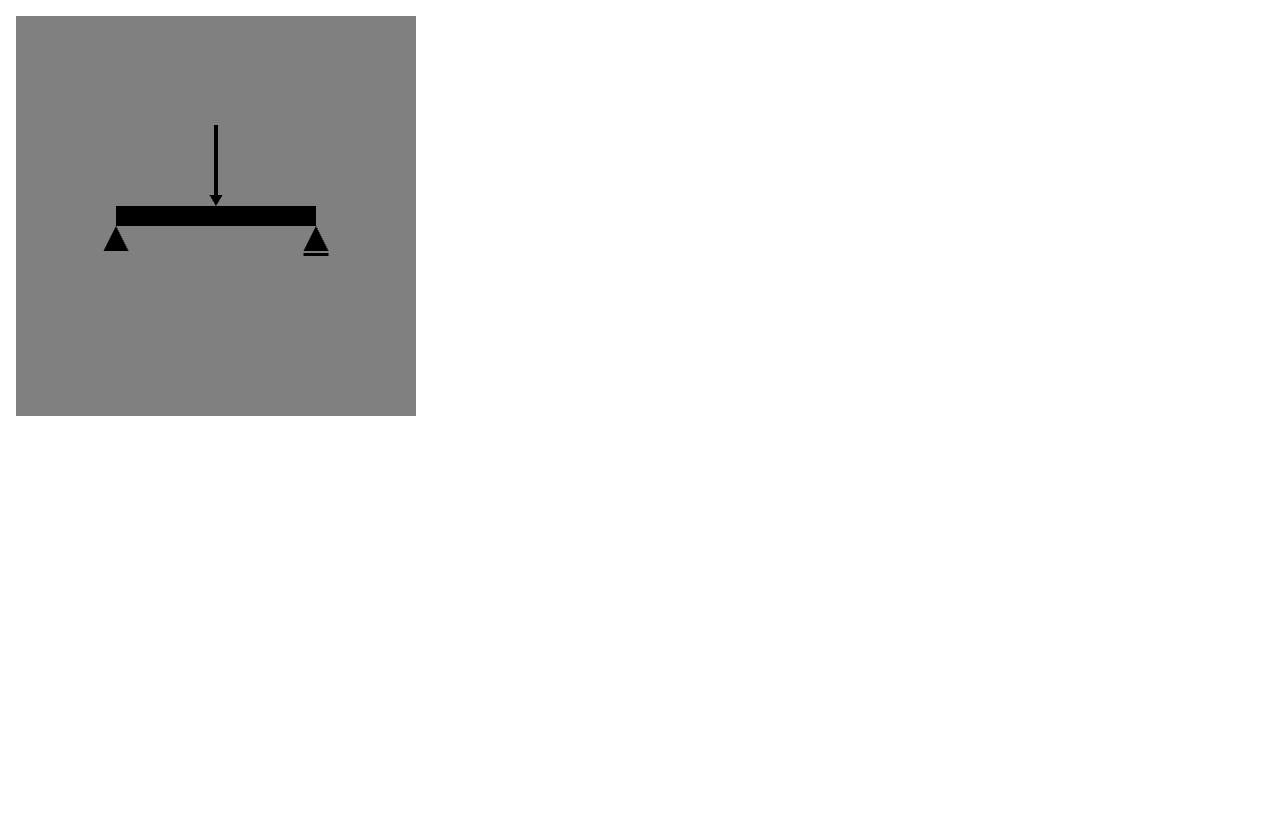
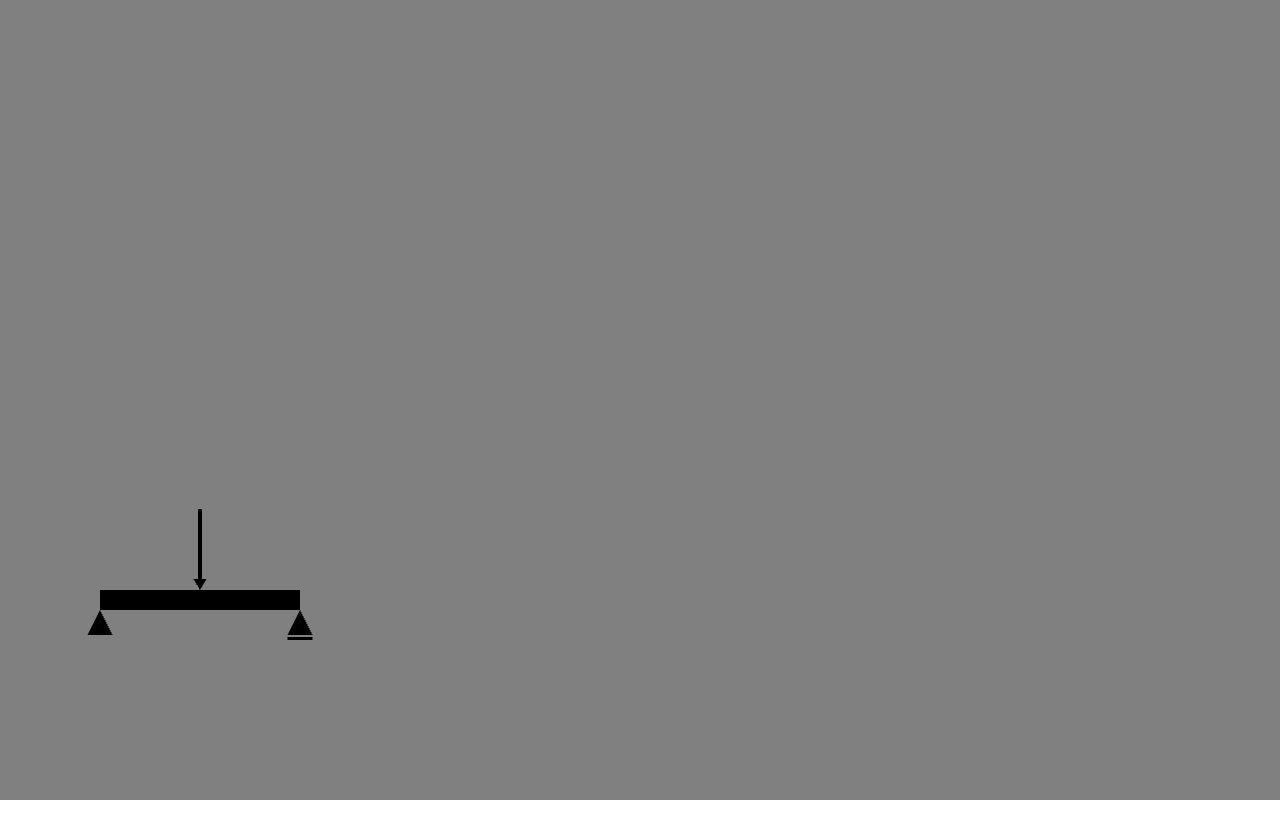
Before and after one commit to nekikara/webgl-rectangle-drawer, a website built with webpack: page templates/index.html in a window 1280 px wide. Built offline with nearby package versions, Linux system fonts and the light colour scheme; animation ran at ten frames a second.

Commit message:
Maximize the canvas size

```diff
--- a/src/js/SimpleBeam.ts
+++ b/src/js/SimpleBeam.ts
@@ -21,5 +21,6 @@ export class SimpleBeam {
 
         const load = ContentratedLoad.default(beam.centerTop);
         load.draw(gc);
+        requestAnimationFrame(() => {this.draw(canvas)});
     }
 }
--- a/src/js/graphicsContext.ts
+++ b/src/js/graphicsContext.ts
@@ -7,6 +7,7 @@ export class GraphicsContext {
     static create(canvas: HTMLCanvasElement, shaderPairs: ShaderPairs): GraphicsContext {
         // Get the rendering context for WebGL
         const gl = utils.getWebGLContext(canvas);
+        gl.viewport(0, 0, gl.drawingBufferWidth, gl.drawingBufferHeight);
         if (!gl) {
             console.log('Failed to get the rendering context for WebGL');
             return;
--- a/src/js/main.ts
+++ b/src/js/main.ts
@@ -3,6 +3,8 @@ import { SimpleBeam } from "./SimpleBeam";
 
 function main() {
   const canvas = document.getElementById('renderCanvas') as HTMLCanvasElement;
+  canvas.height = window.innerHeight;
+  canvas.width = window.innerWidth;
   SimpleBeam.draw(canvas);
 }
 
--- a/src/scss/main.scss
+++ b/src/scss/main.scss
@@ -2,8 +2,8 @@ html, body {
   overflow: hidden;
   width: 100%;
   height: 100%;
-  margin: 8px;
   padding: 0;
+  margin: 0;
 }
 
 .app {
@@ -12,8 +12,6 @@ html, body {
   width: 100%;
 
   #renderCanvas {
-    width: 400px;
-    height: 400px;
     touch-action: none;
   }
 }
```
